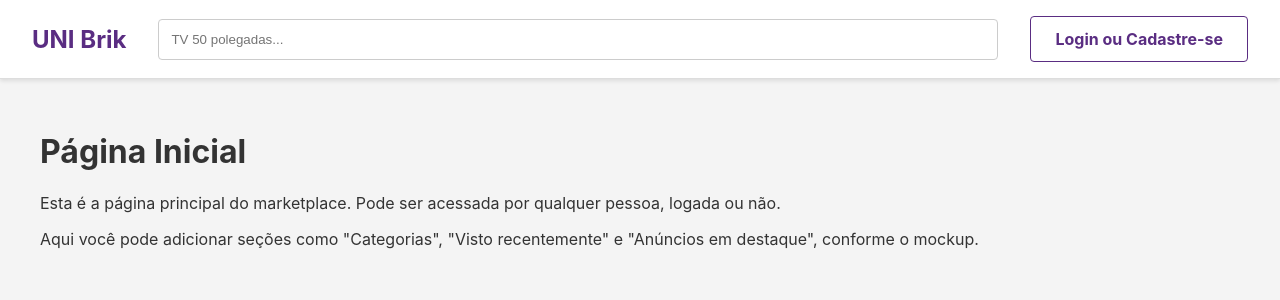
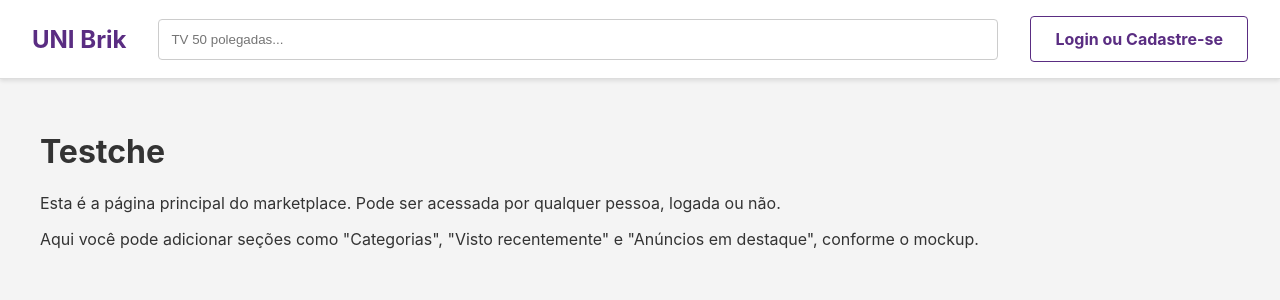
Before and after one commit to SamSteffler/UNIBrik, a Vue app: page / in a window 1280 px wide. Shown: the top 300 px of the page. Built offline with nearby package versions, Linux system fonts and the light colour scheme; what vue3-google-login would draw is missing.

Commit message:
mudança das configurações da home

```diff
--- a/src/views/HomeView.vue
+++ b/src/views/HomeView.vue
@@ -1,6 +1,6 @@
 <template>
   <div>
-    <h1>Página Inicial</h1>
+    <h1>Testche</h1>
     <p>Esta é a página principal do marketplace. Pode ser acessada por qualquer pessoa, logada ou não.</p>
     <p>Aqui você pode adicionar seções como "Categorias", "Visto recentemente" e "Anúncios em destaque", conforme o mockup.</p>
   </div>
```
